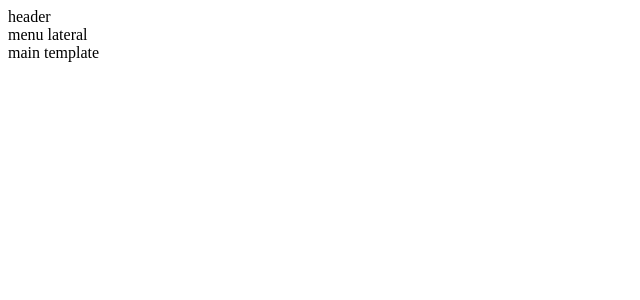
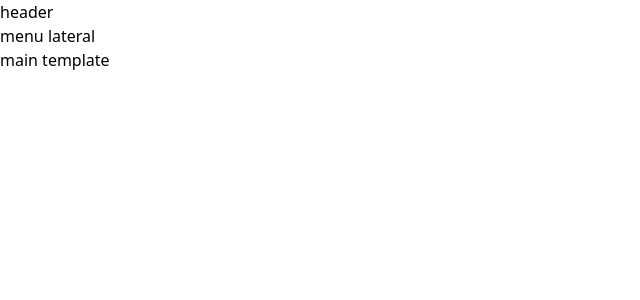
Before and after one commit to bioneoficial/vigilant-octo-succotash, a Next.js app: page /dashboard in a window 1280 px wide. Shown: the top 300 px of the page, without its empty margins (0-640 px from the left). Built offline with nearby package versions, Linux system fonts and the light colour scheme.

Commit message:
ajustes de tsconfig, alteracao de gitignore e adicao de pacote env. adicionado pacote react tailwind css

```diff
--- a/src/globals.css
+++ b/src/globals.css
@@ -2,21 +2,21 @@
 @tailwind components;
 @tailwind utilities;
 
-:root {
+/* :root {
   --foreground-rgb: 0, 0, 0;
   --background-start-rgb: 214, 219, 220;
   --background-end-rgb: 255, 255, 255;
-}
-
+} */
+/*
 @media (prefers-color-scheme: dark) {
   :root {
     --foreground-rgb: 255, 255, 255;
     --background-start-rgb: 0, 0, 0;
     --background-end-rgb: 0, 0, 0;
   }
-}
+} */
 
-body {
+/* body {
   color: rgb(var(--foreground-rgb));
   background: linear-gradient(
       to bottom,
@@ -24,4 +24,4 @@ body {
       rgb(var(--background-end-rgb))
     )
     rgb(var(--background-start-rgb));
-}
+} */
--- /dev/null
+++ b/src/pages/_app.tsx
@@ -0,0 +1,10 @@
+import "../globals.css";
+
+interface Props {
+  Component: any;
+  pageProps: any;
+}
+
+export default function MyApp({ Component, pageProps }: Props) {
+  return <Component {...pageProps} />;
+}
--- a/src/pages/index.tsx
+++ b/src/pages/index.tsx
@@ -1,5 +1,5 @@
 import Image from "next/image";
-import "@/globals.css";
+// import "@/globals.css";
 
 export default function Home() {
   return (
--- a/tsconfig.json
+++ b/tsconfig.json
@@ -24,5 +24,6 @@
     }
   },
   "include": ["next-env.d.ts", "**/*.ts", "**/*.tsx", ".next/types/**/*.ts"],
-  "exclude": ["node_modules"]
+  "exclude": ["node_modules"],
+  "extends": ["@tsconfig/vite-react/tsconfig.json","@tsconfig/next/tsconfig.json", "@tsconfig/recommended/tsconfig.json"]
 }
```
Also changed, not shown: package.json (+7 -0 lines), 2 other files (tests, documents, lock files or other folders).
